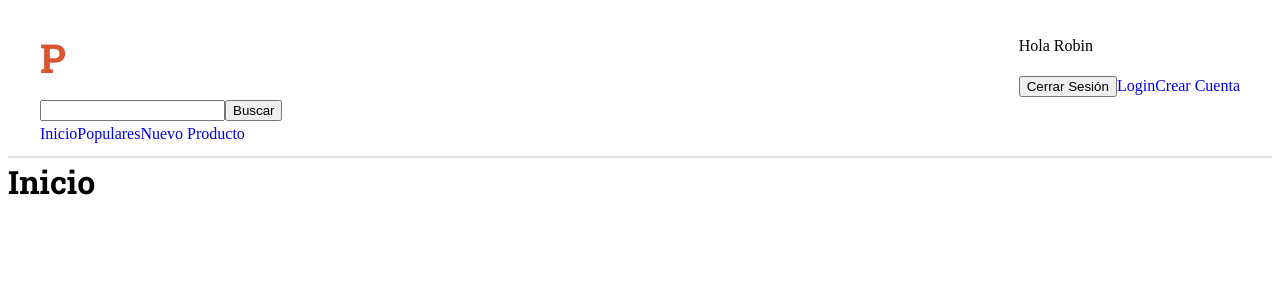
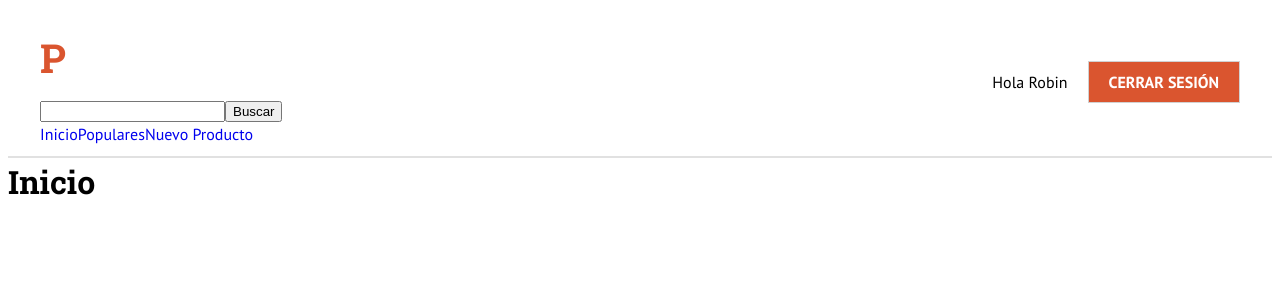
Before and after one commit to rbeltranmontijo/producthuntnext, a Next.js app: page / in a window 1280 px wide. Shown: the top 300 px of the page. Built offline with nearby package versions, Linux system fonts and the light colour scheme.

Commit message:
estilos al boton y empezando funcionalidad en el header

```diff
--- a/components/layout/Header.js
+++ b/components/layout/Header.js
@@ -1,9 +1,10 @@
 import React from "react";
+import Link from "next/link";
+import styled from "@emotion/styled";
+import { css, jsx } from "@emotion/core";
 import Buscar from "../ui/Buscar";
 import Navegacion from "./Navegacion";
-import Link from "next/link";
-import styled from "@emotion/styled";
-import { css } from "@emotion/core";
+import Boton from "../ui/Boton";
 
 const ContenedorHeader = styled.div`
   max-width: 1200px;
@@ -29,7 +30,17 @@ const Logo = styled.p`
   margin-right: 2rem;
 `;
 
+const DivContainer = styled.div`
+  display: flex;
+  align-items: center;
+`;
+
+const ParrafoConNombre = styled.p`
+  margin-right: 2rem;
+`;
+
 const Header = () => {
+  const usuario = true;
   return (
     <HeaderStyled>
       <ContenedorHeader>
@@ -43,16 +54,23 @@ const Header = () => {
           <Buscar />
           <Navegacion />
         </div>
-        <div>
-          <p>Hola Robin</p>
-          <button type="button">Cerrar Sesión</button>
-          <Link href="/">
-            <a>Login</a>
-          </Link>
-          <Link href="/">
-            <a>Crear Cuenta</a>
-          </Link>
-        </div>
+        <DivContainer>
+          {usuario ? (
+            <>
+              <ParrafoConNombre>Hola Robin</ParrafoConNombre>
+              <Boton bgColor="true">Cerrar Sesión</Boton>
+            </>
+          ) : (
+            <>
+              <Link href="/">
+                <Boton bgColor="true">Login</Boton>
+              </Link>
+              <Link href="/">
+                <Boton>Crear Cuenta</Boton>
+              </Link>
+            </>
+          )}
+        </DivContainer>
       </ContenedorHeader>
     </HeaderStyled>
   );
--- a/components/layout/Layout.js
+++ b/components/layout/Layout.js
@@ -26,6 +26,7 @@ const Layout = props => {
           body {
             font-size: 1.6rem;
             line-height: 1.5;
+            font-family: "PT Sans", sans-serif;
           }
           h1,
           h2,
@@ -58,7 +59,7 @@ const Layout = props => {
           rel="stylesheet"
           href="https://cdnjs.cloudflare.com/ajax/libs/normalize/8.0.1/normalize.min.css"
           integrity="sha256-l85OmPOjvil/SOvVt3HnSSjzF1TUMyT9eV0c2BzEGzU="
-          crossorigin="anonymous"
+          crossOrigin="anonymous"
         />
         <link
           href="https://fonts.googleapis.com/css?family=PT+Sans:400,700|Roboto+Slab:400,700&display=swap"
--- /dev/null
+++ b/components/ui/Boton.js
@@ -0,0 +1,21 @@
+import styled from "@emotion/styled";
+
+const Boton = styled.a`
+  font-weight: 700;
+  text-transform: uppercase;
+  border: 1px solid #d1d1d1;
+  padding: 0.8rem 2rem;
+  margin-right: 1rem;
+  background-color: ${props => (props.bgColor ? "#DA552F" : "white")};
+  color: ${props => (props.bgColor ? "white" : "#000")};
+
+  &:last-of-type {
+    margin-right: 0;
+  }
+
+  &:hover {
+    cursor: pointer;
+  }
+`;
+
+export default Boton;
```
